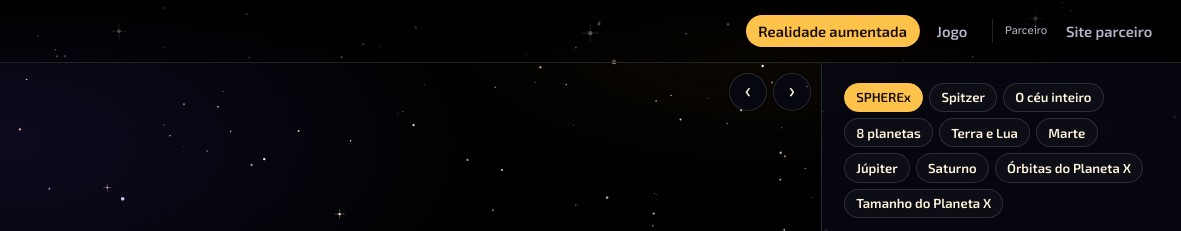
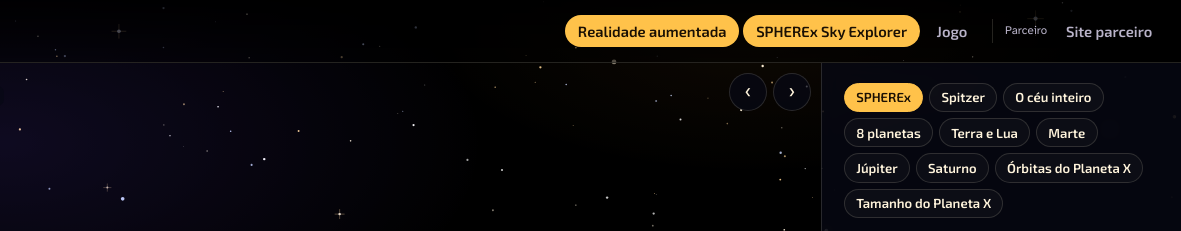
Before and after one commit to GioPerovano/astrobyte2, a plain HTML site: page ar/index.html in a window 1280 px wide. Shown: the top 231 px of the page, 99-1280 px from the left. Drawn offline with nearby package versions, Linux system fonts and the light colour scheme.

Commit message:
feat: adding spherex link

```diff
--- a/ar/index.html
+++ b/ar/index.html
@@ -155,6 +155,7 @@ button:focus-visible, a:focus-visible, summary:focus-visible{outline:3px solid v
   </button>
   <nav class="menu" id="menu" aria-label="Menu principal">
     <a href="./" aria-current="page">Realidade aumentada</a>
+    <a href="spherex-data-access.vercel.app" aria-current="page">SPHEREx Sky Explorer</a>
     <a href="../jogo/">Jogo</a>
     <span class="sep" aria-hidden="true"></span>
     <!-- Espaço do site parceiro: troque o "#" pelo endereço e o texto pelo nome do site. -->
```
